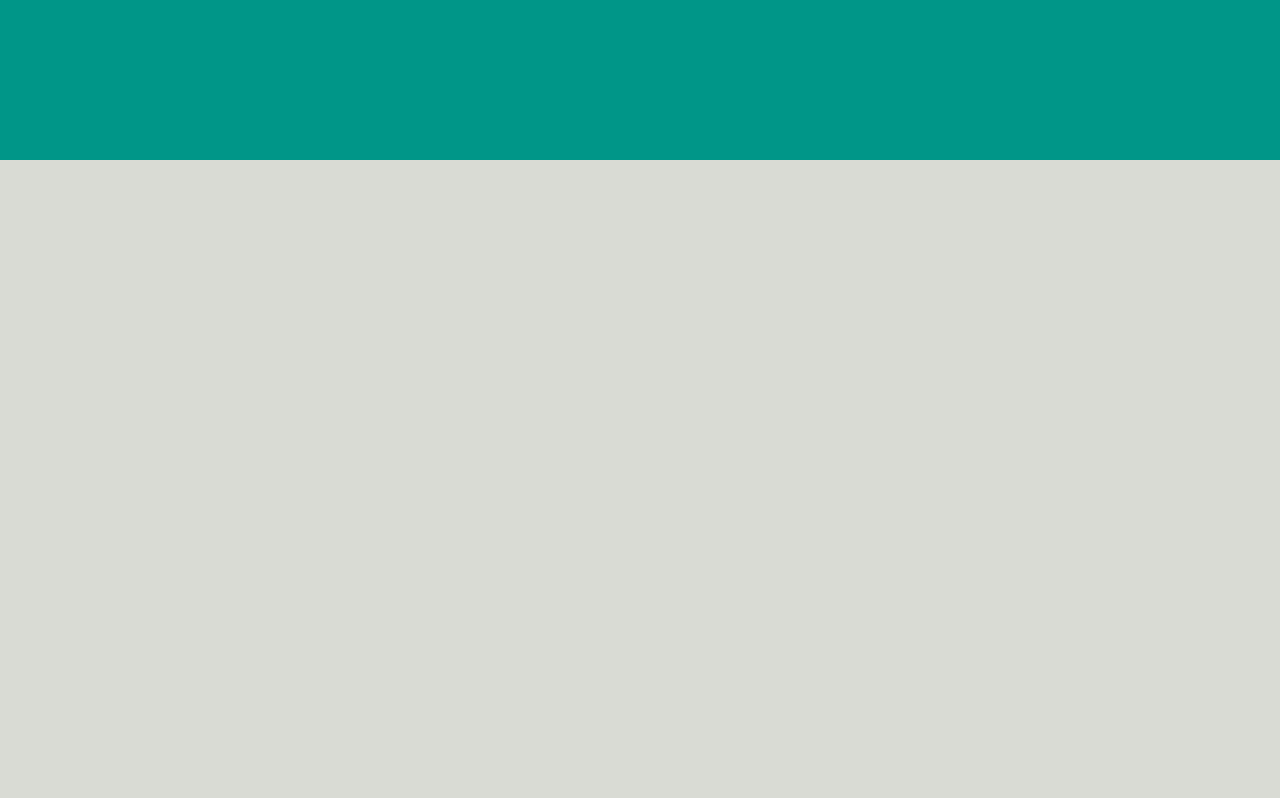
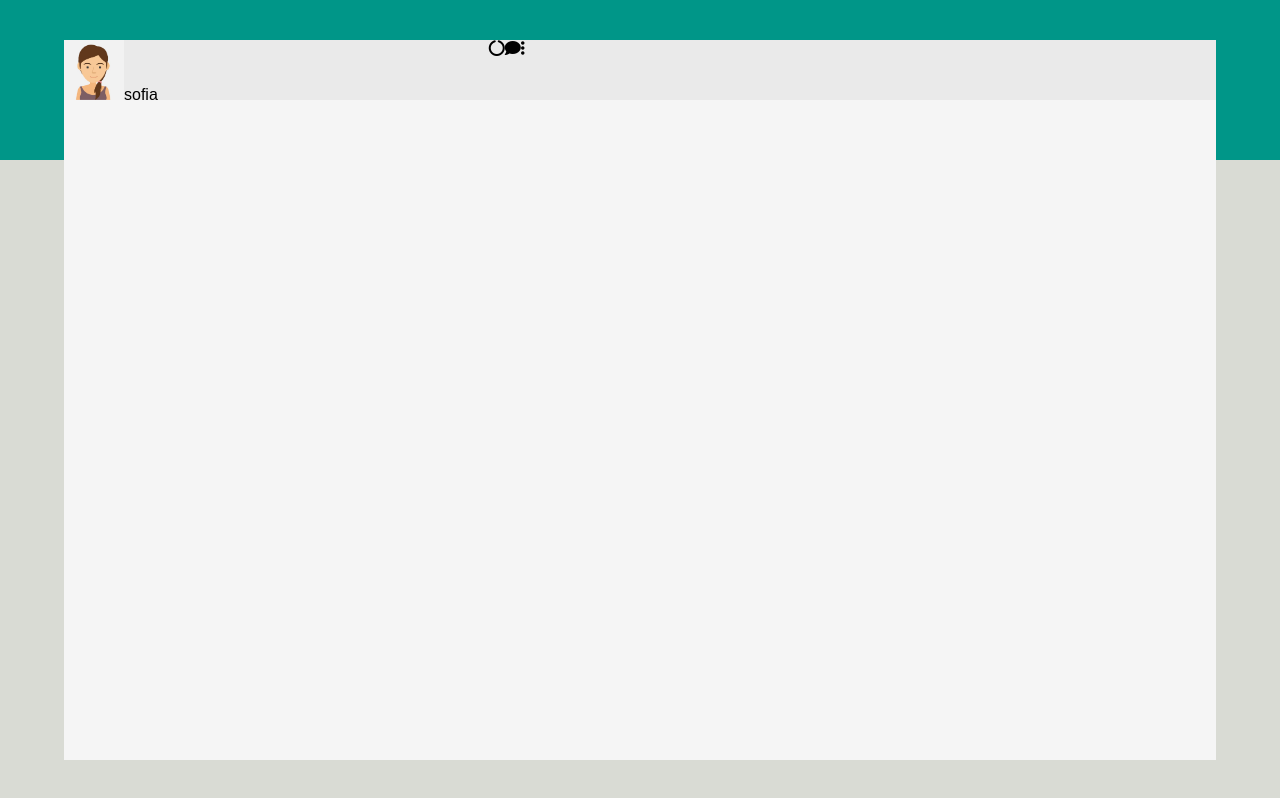
Before and after one commit to alessiopalmieri001/vue-boolzapp, a plain HTML site: page index.html in a window 1280 px wide. Drawn offline with nearby package versions, Linux system fonts and the light colour scheme.

Commit message:
struttura

```diff
--- a/css/style.css
+++ b/css/style.css
@@ -9,6 +9,8 @@ html{
     font-family: Arial, Helvetica, sans-serif;
 
 }
+
+
 #whatsapp-container{
     width: 100%;
     height: 100vh;
@@ -18,3 +20,28 @@ html{
     background: rgb(0,150,136);
     background: linear-gradient(180deg, rgba(0,150,136,1) 20%, rgba(217,219,212,1) 20%);
 }
+img{
+    height: 100%;
+}
+#app{
+    width: 90%;
+    height: 90%;
+    background-color: whitesmoke;
+    display: flex;
+}
+
+#app > * > header{
+    height: 60px;
+    background-color: #eaeaea;
+    display: flex;
+    justify-content: space-between;
+}
+
+
+.chat-left{
+    width: 40%;
+}
+
+.chat-right{
+    width: 60%;
+}
--- a/index.html
+++ b/index.html
@@ -14,11 +14,24 @@
     <body>
         <main id="whatsapp-container">
             <div id="app">
-                <aside>
+                <aside class="chat-left">
+                    <header>
+                        <div>
+                            <img src="img/avatar_io.jpg" alt="io">
+                            <span>sofia</span>
+                        </div>
+                        <div>
+                            <i class="fa-solid fa-circle-notch"></i>
+                            <i class="fa-solid fa-comment"></i>
+                            <i class="fa-solid fa-ellipsis-vertical"></i>
+                        </div>
+                    </header>
 
                 </aside>
-                <section>
+                <section class="chat-right">
+                    <header>
 
+                    </header>
                 </section>
             </div>
 
```
